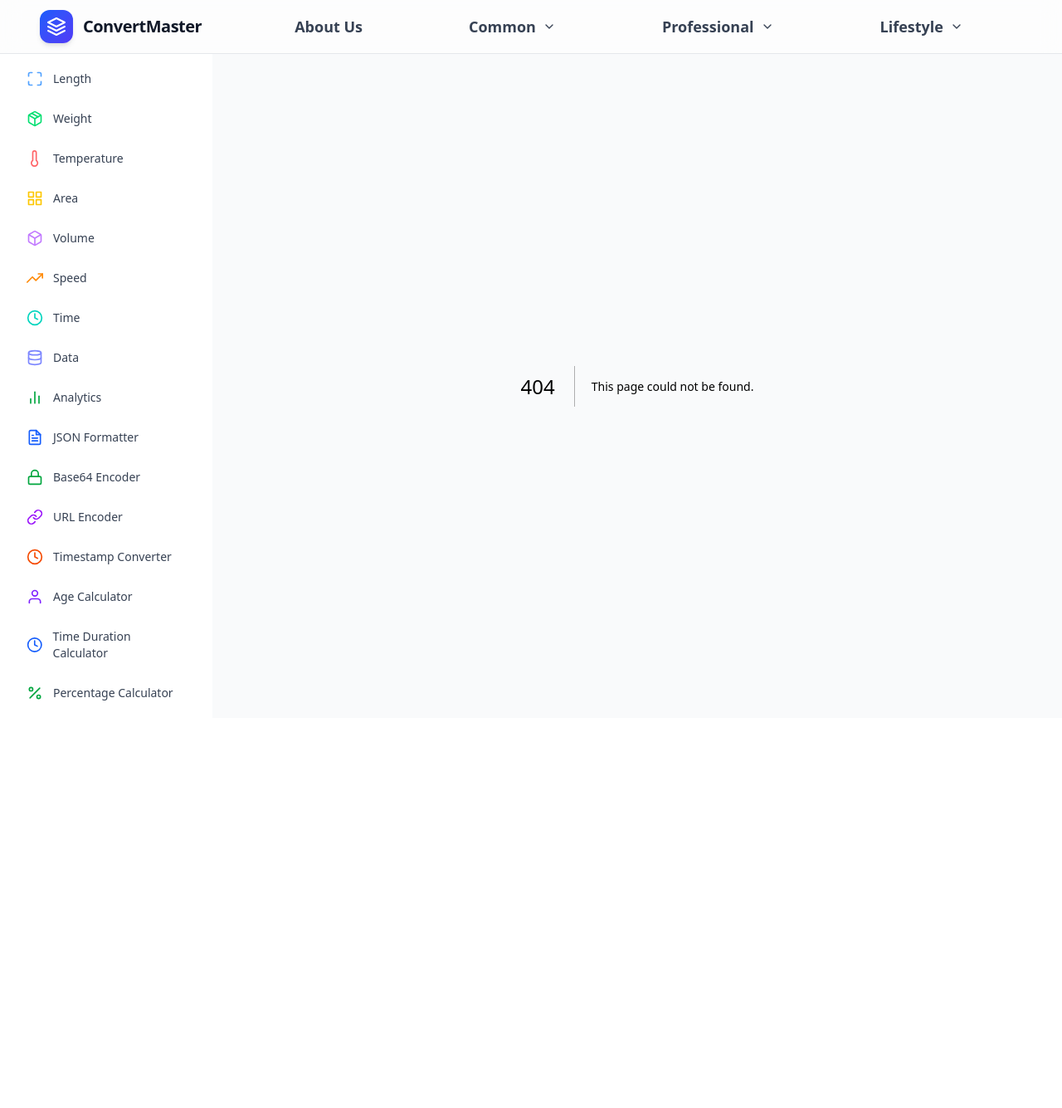
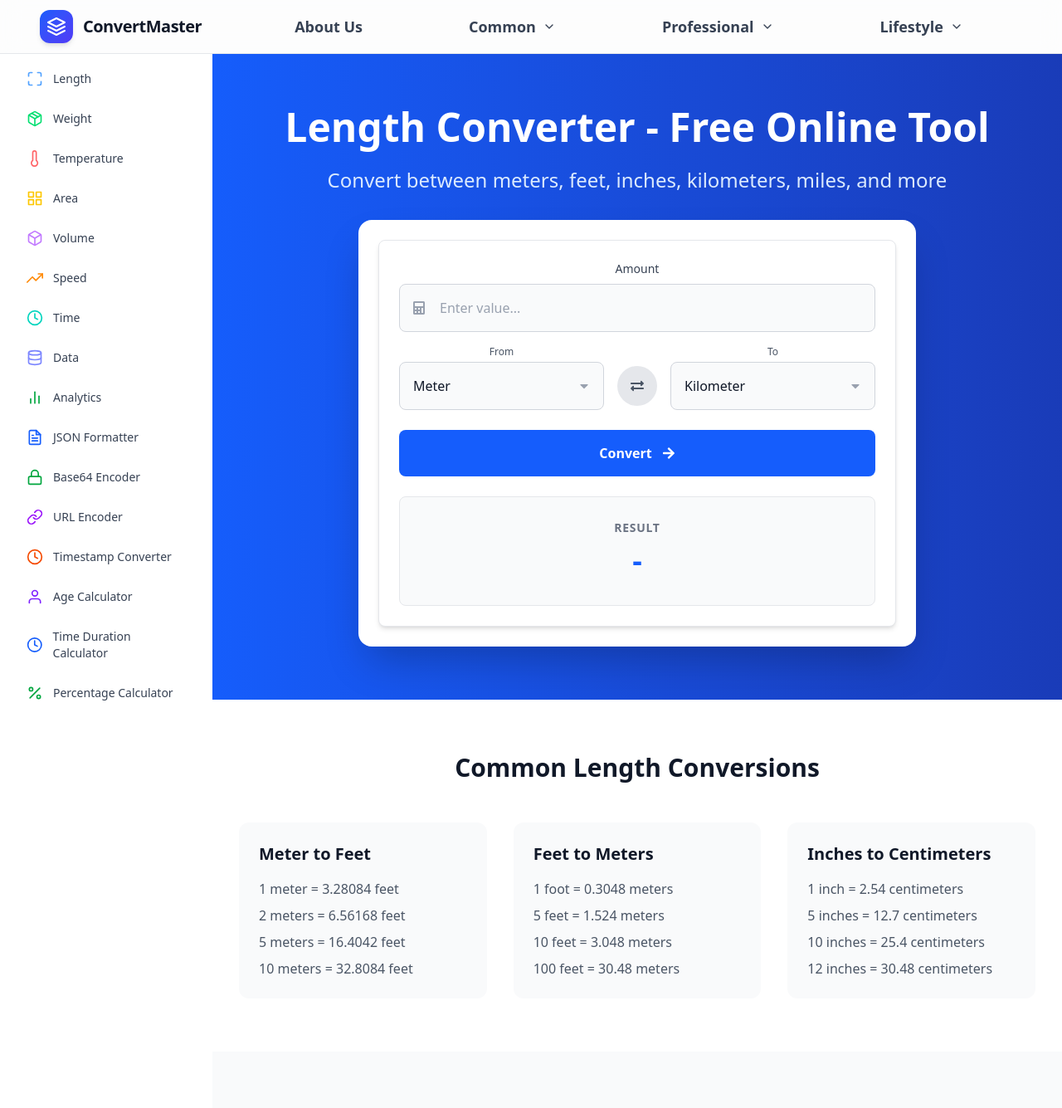
Before and after one commit to Rajeev-Git-Hub/unit-conversion, a Next.js app: page /unit-conversion/length-converter in a window 1280 px wide. Before the commit this address had no page. Shown: the top 1335 px of the page at 83% size. Before the commit the page ends 865 px from the top, so only its background shows below. Built offline with nearby package versions, Linux system fonts and the light colour scheme.

Commit message:
🚀 CRITICAL SEO FIX: Create proper SEO landing pages - solve #1 weakness

```diff
--- a/app/HomeClient.tsx
+++ b/app/HomeClient.tsx
@@ -214,7 +214,7 @@ function HomeContent() {
             {categories.map((c) => (
               <Link
                 key={c.key}
-                href={`/${c.key}/`}
+                href={`/${c.key}-converter/`}
                 className={`group block p-6 rounded-2xl bg-white dark:bg-gray-900 shadow-lg hover:shadow-2xl hover:-translate-y-2 transition-all duration-300 border border-gray-200 dark:border-gray-700
                          ${c.key === 'dev-tools' || c.key === 'utilities' ? 'ring-2 ring-blue-500' : ''}`}
               >
--- /dev/null
+++ b/app/length-converter/page.tsx
@@ -0,0 +1,140 @@
+import { Metadata } from 'next';
+import ConverterCard from '../../components/ConverterCard';
+
+export const metadata: Metadata = {
+  title: 'Length Converter - Free Online Tool | Convert Meters, Feet, Inches, km, miles',
+  description: 'Free online length converter. Convert between meters, feet, inches, kilometers, miles, centimeters. Accurate calculations, conversion tables, and step-by-step examples.',
+  keywords: 'length converter, meter to feet, feet to inches, km to miles, cm to inches, measurement converter, online tool, unit conversion',
+  openGraph: {
+    title: 'Length Converter - Free Online Tool',
+    description: 'Convert between different units of length instantly with our free online tool',
+    type: 'website',
+  },
+};
+
+export default function LengthConverterLandingPage() {
+  return (
+    <div className="min-h-screen bg-gray-50 dark:bg-gray-900">
+      {/* Hero Section */}
+      <section className="bg-gradient-to-r from-blue-600 to-blue-800 text-white py-16">
+        <div className="max-w-7xl mx-auto px-4 sm:px-6 lg:px-8">
+          <div className="text-center">
+            <h1 className="text-4xl md:text-5xl font-bold mb-6">
+              Length Converter - Free Online Tool
+            </h1>
+            <p className="text-xl md:text-2xl mb-8 text-blue-100">
+              Convert between meters, feet, inches, kilometers, miles, and more
+            </p>
+            <div className="bg-white dark:bg-gray-800 rounded-2xl p-6 shadow-2xl max-w-2xl mx-auto">
+              <ConverterCard category="length" />
+            </div>
+          </div>
+        </div>
+      </section>
+
+      {/* Conversion Examples */}
+      <section className="py-16 bg-white dark:bg-gray-800">
+        <div className="max-w-7xl mx-auto px-4 sm:px-6 lg:px-8">
+          <h2 className="text-3xl font-bold text-center mb-12 text-gray-900 dark:text-white">
+            Common Length Conversions
+          </h2>
+          <div className="grid grid-cols-1 md:grid-cols-2 lg:grid-cols-3 gap-8">
+            <div className="bg-gray-50 dark:bg-gray-700 p-6 rounded-xl">
+              <h3 className="text-xl font-semibold mb-4 text-gray-900 dark:text-white">Meter to Feet</h3>
+              <ul className="space-y-2 text-gray-600 dark:text-gray-300">
+                <li>1 meter = 3.28084 feet</li>
+                <li>2 meters = 6.56168 feet</li>
+                <li>5 meters = 16.4042 feet</li>
+                <li>10 meters = 32.8084 feet</li>
+              </ul>
+            </div>
+            <div className="bg-gray-50 dark:bg-gray-700 p-6 rounded-xl">
+              <h3 className="text-xl font-semibold mb-4 text-gray-900 dark:text-white">Feet to Meters</h3>
+              <ul className="space-y-2 text-gray-600 dark:text-gray-300">
+                <li>1 foot = 0.3048 meters</li>
+                <li>5 feet = 1.524 meters</li>
+                <li>10 feet = 3.048 meters</li>
+                <li>100 feet = 30.48 meters</li>
+              </ul>
+            </div>
+            <div className="bg-gray-50 dark:bg-gray-700 p-6 rounded-xl">
+              <h3 className="text-xl font-semibold mb-4 text-gray-900 dark:text-white">Inches to Centimeters</h3>
+              <ul className="space-y-2 text-gray-600 dark:text-gray-300">
+                <li>1 inch = 2.54 centimeters</li>
+                <li>5 inches = 12.7 centimeters</li>
+                <li>10 inches = 25.4 centimeters</li>
+                <li>12 inches = 30.48 centimeters</li>
+              </ul>
+            </div>
+          </div>
+        </div>
+      </section>
+
+      {/* How to Guide */}
+      <section className="py-16 bg-gray-50 dark:bg-gray-900">
+        <div className="max-w-7xl mx-auto px-4 sm:px-6 lg:px-8">
+          <h2 className="text-3xl font-bold text-center mb-12 text-gray-900 dark:text-white">
+            How to Use the Length Converter
+          </h2>
+          <div className="grid grid-cols-1 md:grid-cols-3 gap-8">
+            <div className="text-center">
+              <div className="bg-blue-100 dark:bg-blue-900 w-16 h-16 rounded-full flex items-center justify-center mx-auto mb-4">
+                <span className="text-2xl font-bold text-blue-600 dark:text-blue-300">1</span>
+              </div>
+              <h3 className="text-xl font-semibold mb-2 text-gray-900 dark:text-white">Enter Value</h3>
+              <p className="text-gray-600 dark:text-gray-300">Type the length value you want to convert in the input field</p>
+            </div>
+            <div className="text-center">
+              <div className="bg-blue-100 dark:bg-blue-900 w-16 h-16 rounded-full flex items-center justify-center mx-auto mb-4">
+                <span className="text-2xl font-bold text-blue-600 dark:text-blue-300">2</span>
+              </div>
+              <h3 className="text-xl font-semibold mb-2 text-gray-900 dark:text-white">Select Units</h3>
+              <p className="text-gray-600 dark:text-gray-300">Choose the from and to units from the dropdown menus</p>
+            </div>
+            <div className="text-center">
+              <div className="bg-blue-100 dark:bg-blue-900 w-16 h-16 rounded-full flex items-center justify-center mx-auto mb-4">
+                <span className="text-2xl font-bold text-blue-600 dark:text-blue-300">3</span>
+              </div>
+              <h3 className="text-xl font-semibold mb-2 text-gray-900 dark:text-white">Get Result</h3>
+              <p className="text-gray-600 dark:text-gray-300">View your converted result instantly with high precision</p>
+            </div>
+          </div>
+        </div>
+      </section>
+
+      {/* FAQ Section */}
+      <section className="py-16 bg-white dark:bg-gray-800">
+        <div className="max-w-7xl mx-auto px-4 sm:px-6 lg:px-8">
+          <h2 className="text-3xl font-bold text-center mb-12 text-gray-900 dark:text-white">
+            Frequently Asked Questions
+          </h2>
+          <div className="max-w-3xl mx-auto space-y-6">
+            <div className="bg-gray-50 dark:bg-gray-700 p-6 rounded-xl">
+              <h3 className="text-xl font-semibold mb-3 text-gray-900 dark:text-white">How many feet are in a meter?</h3>
+              <p className="text-gray-600 dark:text-gray-300">There are 3.28084 feet in one meter. This is based on the international foot definition.</p>
+            </div>
+            <div className="bg-gray-50 dark:bg-gray-700 p-6 rounded-xl">
+              <h3 className="text-xl font-semibold mb-3 text-gray-900 dark:text-white">What's the difference between meters and yards?</h3>
+              <p className="text-gray-600 dark:text-gray-300">One meter equals 1.09361 yards. Meters are part of the metric system, while yards are part of the imperial system.</p>
+            </div>
+            <div className="bg-gray-50 dark:bg-gray-700 p-6 rounded-xl">
+              <h3 className="text-xl font-semibold mb-3 text-gray-900 dark:text-white">How accurate is this length converter?</h3>
+              <p className="text-gray-600 dark:text-gray-300">Our converter provides results with up to 10 decimal places, ensuring high precision for professional and educational use.</p>
+            </div>
+          </div>
+        </div>
+      </section>
+
+      {/* CTA Section */}
+      <section className="py-16 bg-gradient-to-r from-blue-600 to-purple-600 text-white">
+        <div className="max-w-7xl mx-auto px-4 sm:px-6 lg:px-8 text-center">
+          <h2 className="text-3xl font-bold mb-4">Need to Convert Length Now?</h2>
+          <p className="text-xl mb-8">Use our free online length converter for instant, accurate results</p>
+          <div className="bg-white dark:bg-gray-800 rounded-2xl p-6 shadow-2xl max-w-2xl mx-auto">
+            <ConverterCard category="length" />
+          </div>
+        </div>
+      </section>
+    </div>
+  );
+}
```
Also changed, not shown: 199 other files (tests, documents, lock files or other folders).
